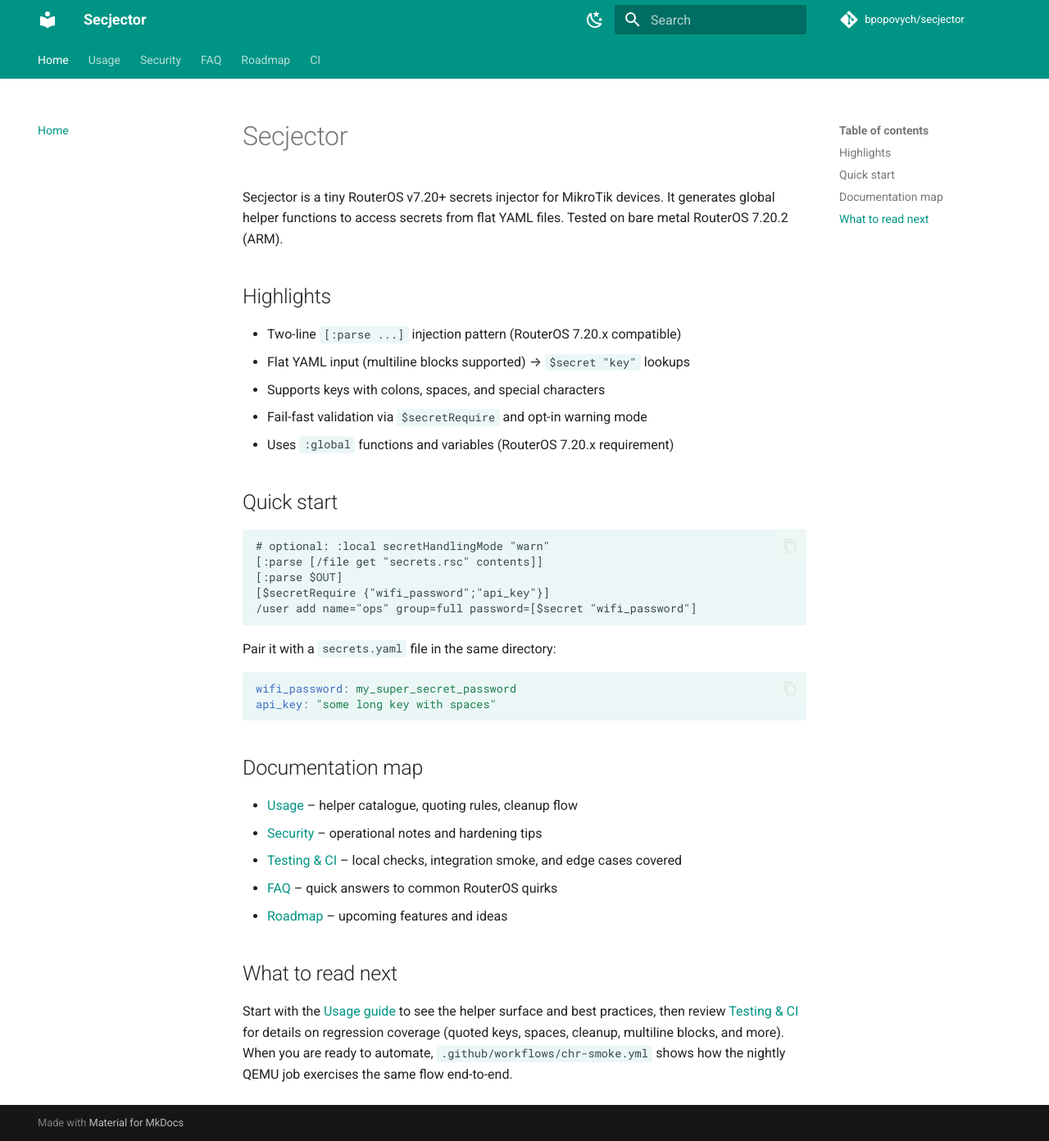
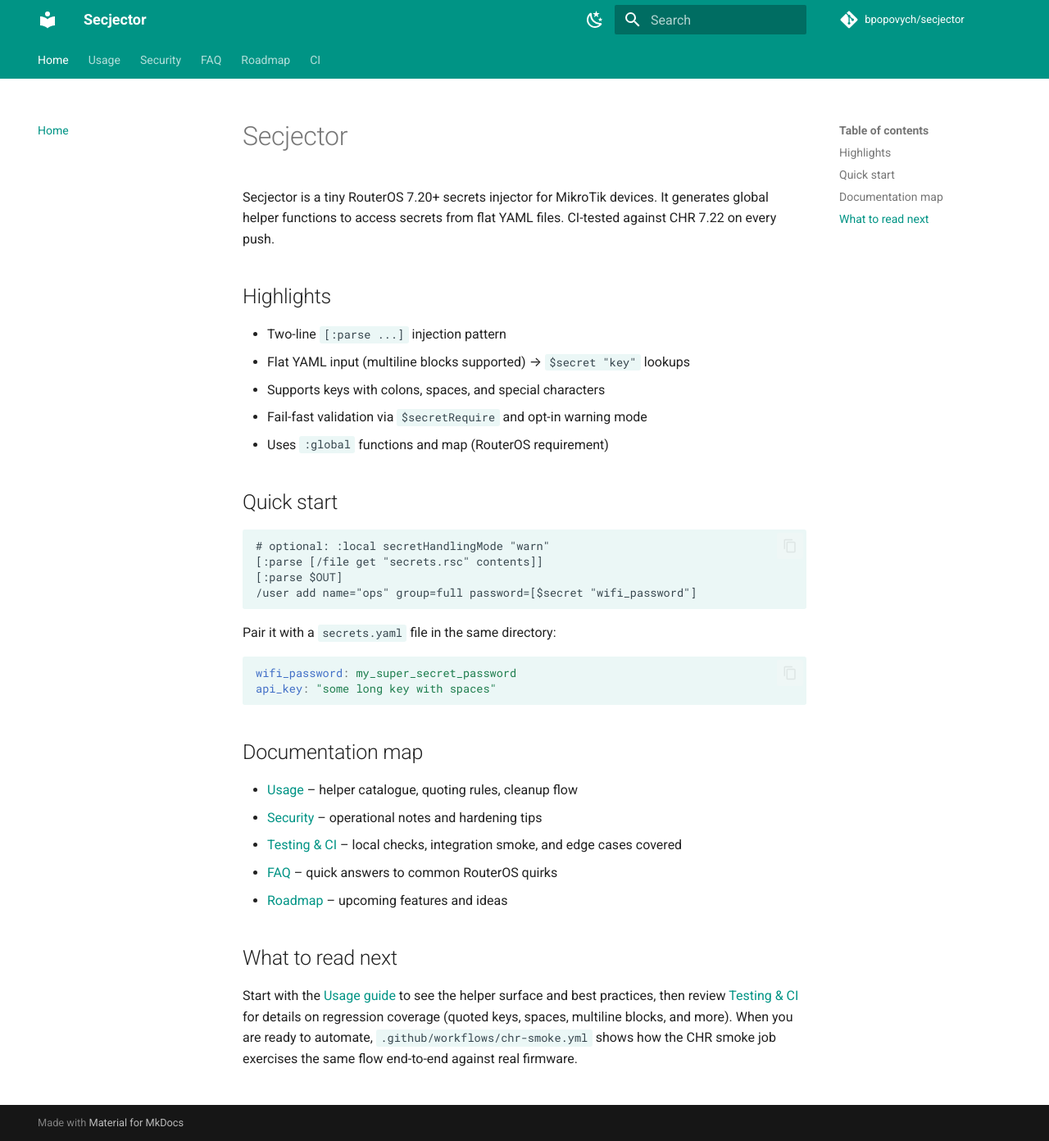
Before and after one commit to bpopovych/secjector, an MkDocs documentation site: the page built from docs/index.md, in a window 1280 px wide and 1392 px high. Shown: the whole window at 82% size. Built offline with MkDocs 1.6.1 and Material for MkDocs 9.7.7, drawn with Linux system fonts in a browser that asks for light colours; comment, search, counter and statistics services are not loaded; the version menu is left out.

Commit message:
docs: fix remaining stale references across all files
- docs/index.md: remove bare-metal claim, remove $secretRequire from
  quick start (fails in /import on 7.22), fix 'nightly QEMU' wording
- examples/main.rsc: remove v0.1.3/7.20.x version comments, fix :local
  claim (:local works fine for string values), clean up secretCleanup note
- CLAUDE.md: update platform/CI description, expected output string,
  ci_runner.rsc description, chr-smoke.yml description
- tests/unit/test_parser.py: update stale expected output comment

````diff
--- a/docs/index.md
+++ b/docs/index.md
@@ -1,20 +1,19 @@
 # Secjector
 
-Secjector is a tiny RouterOS v7.20+ secrets injector for MikroTik devices. It generates global helper functions to access secrets from flat YAML files. Tested on bare metal RouterOS 7.20.2 (ARM).
+Secjector is a tiny RouterOS 7.20+ secrets injector for MikroTik devices. It generates global helper functions to access secrets from flat YAML files. CI-tested against CHR 7.22 on every push.
 
 ## Highlights
-- Two-line `[:parse ...]` injection pattern (RouterOS 7.20.x compatible)
+- Two-line `[:parse ...]` injection pattern
 - Flat YAML input (multiline blocks supported) → `$secret "key"` lookups
 - Supports keys with colons, spaces, and special characters
 - Fail-fast validation via `$secretRequire` and opt-in warning mode
-- Uses `:global` functions and variables (RouterOS 7.20.x requirement)
+- Uses `:global` functions and map (RouterOS requirement)
 
 ## Quick start
 ```rsc
 # optional: :local secretHandlingMode "warn"
 [:parse [/file get "secrets.rsc" contents]]
 [:parse $OUT]
-[$secretRequire {"wifi_password";"api_key"}]
 /user add name="ops" group=full password=[$secret "wifi_password"]
 ```
 
@@ -33,4 +32,4 @@ api_key: "some long key with spaces"
 - [Roadmap](roadmap.md) – upcoming features and ideas
 
 ## What to read next
-Start with the [Usage guide](usage.md) to see the helper surface and best practices, then review [Testing & CI](ci.md) for details on regression coverage (quoted keys, spaces, cleanup, multiline blocks, and more). When you are ready to automate, `.github/workflows/chr-smoke.yml` shows how the nightly QEMU job exercises the same flow end-to-end.
+Start with the [Usage guide](usage.md) to see the helper surface and best practices, then review [Testing & CI](ci.md) for details on regression coverage (quoted keys, spaces, multiline blocks, and more). When you are ready to automate, `.github/workflows/chr-smoke.yml` shows how the CHR smoke job exercises the same flow end-to-end against real firmware.
````
Also changed, not shown: CLAUDE.md (+10 -10 lines), 2 other files.
